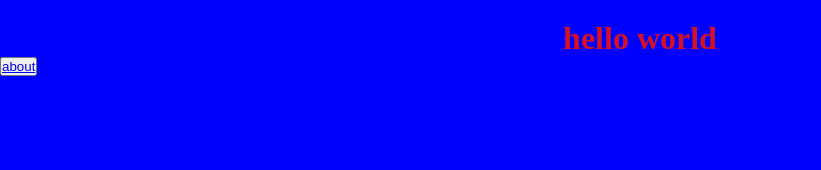
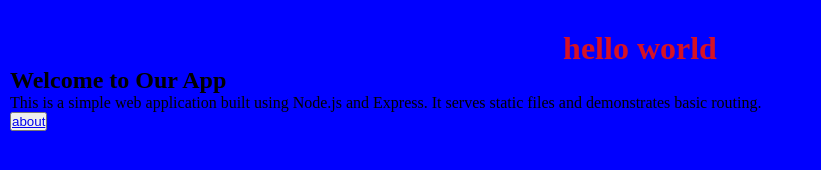
Before and after one commit to adit1a/belajar-Node, a website: page belajarNode/app.html in a window 1280 px wide. Shown: the whole page, without its empty margins (0-821 px from the left). Drawn offline with Linux system fonts and the light colour scheme.

Commit message:
sec commit

```diff
--- a/belajarNode/app.css
+++ b/belajarNode/app.css
@@ -5,6 +5,7 @@
 }
 body{
     background-color: blue;
+    padding : 10px;
 }
 h1{
     color: rgba(231, 18, 18, 0.927);
--- a/belajarNode/app.html
+++ b/belajarNode/app.html
@@ -8,6 +8,18 @@
 </head>
 <body>
     <h1>hello world</h1>
-    <button><a href="/about">about</a></button>
+    <header>
+        <div class="he">
+            <h2>Welcome to Our App</h2>
+            <section class="intro">
+                <p>This is a simple web application built using Node.js and Express. It serves static files and demonstrates basic routing.</p>
+
+            </section>
+        </div>
+
+    </header>
+    <button id="tombol"><a href="/about">about</a></button>
+    <script src="/js/app.js">
+    </script>
 </body>
 </html>
--- a/belajarNode/public/app.css
+++ b/belajarNode/public/app.css
@@ -5,6 +5,7 @@
 }
 body{
     background-color: rgb(246, 246, 249);
+    padding : 10px;
 }
 h1{
     color: rgba(231, 18, 18, 0.927);
--- /dev/null
+++ b/belajarNode/public/js/app.js
@@ -0,0 +1,13 @@
+// 1. Tangkap elemen tombol berdasarkan ID-nya
+const tombolAbout = document.getElementById('tombol');
+
+// 2. Tambahkan 'pendengar' (event listener) untuk aksi klik
+tombolAbout.addEventListener('click', function(event) {
+
+    // Menampilkan pesan pop-up di browser
+    alert('Tombol berhasil ditekan! Kamu akan dialihkan ke halaman About.');
+
+    // Menampilkan pesan di tab Console (tekan F12 di browser untuk melihatnya)
+    console.log('Proses pemindahan halaman sedang berjalan...');
+
+});
```
Also changed, not shown: belajarNode/about.html (+3 -1 lines).
